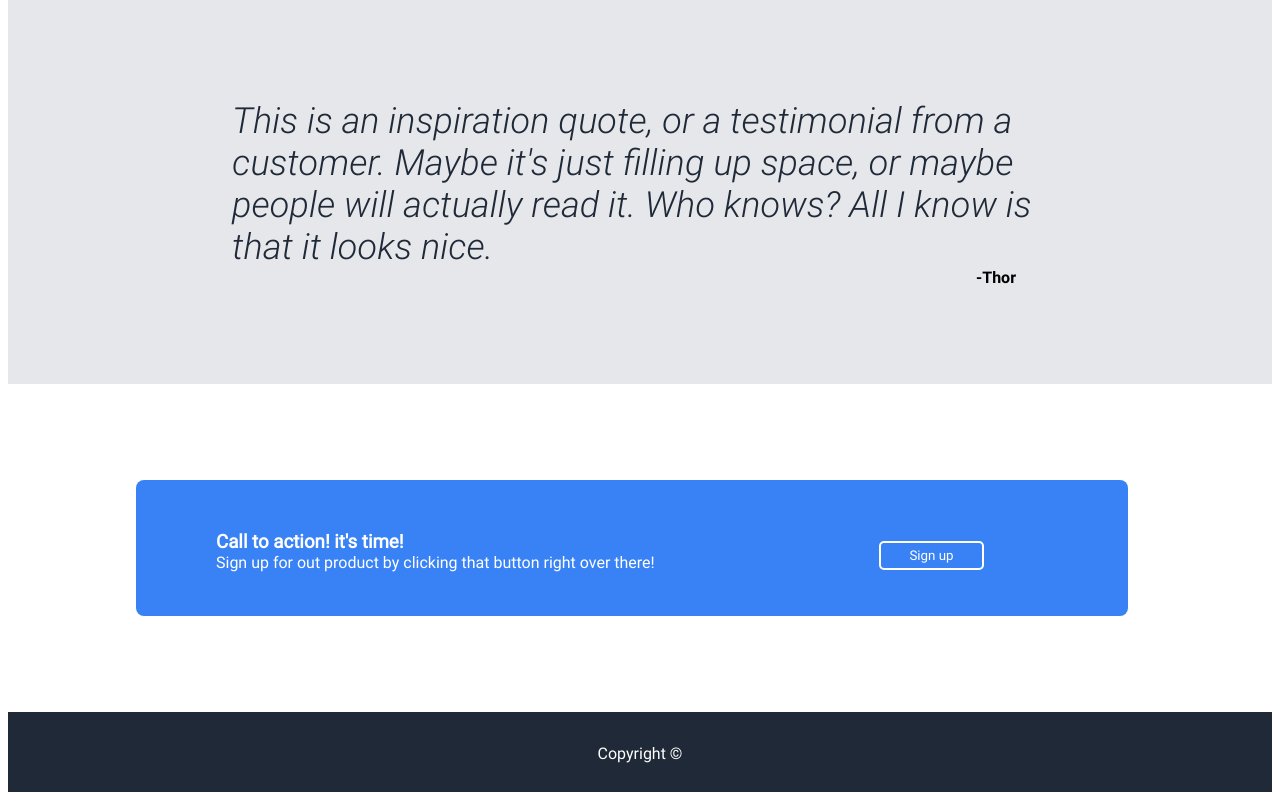
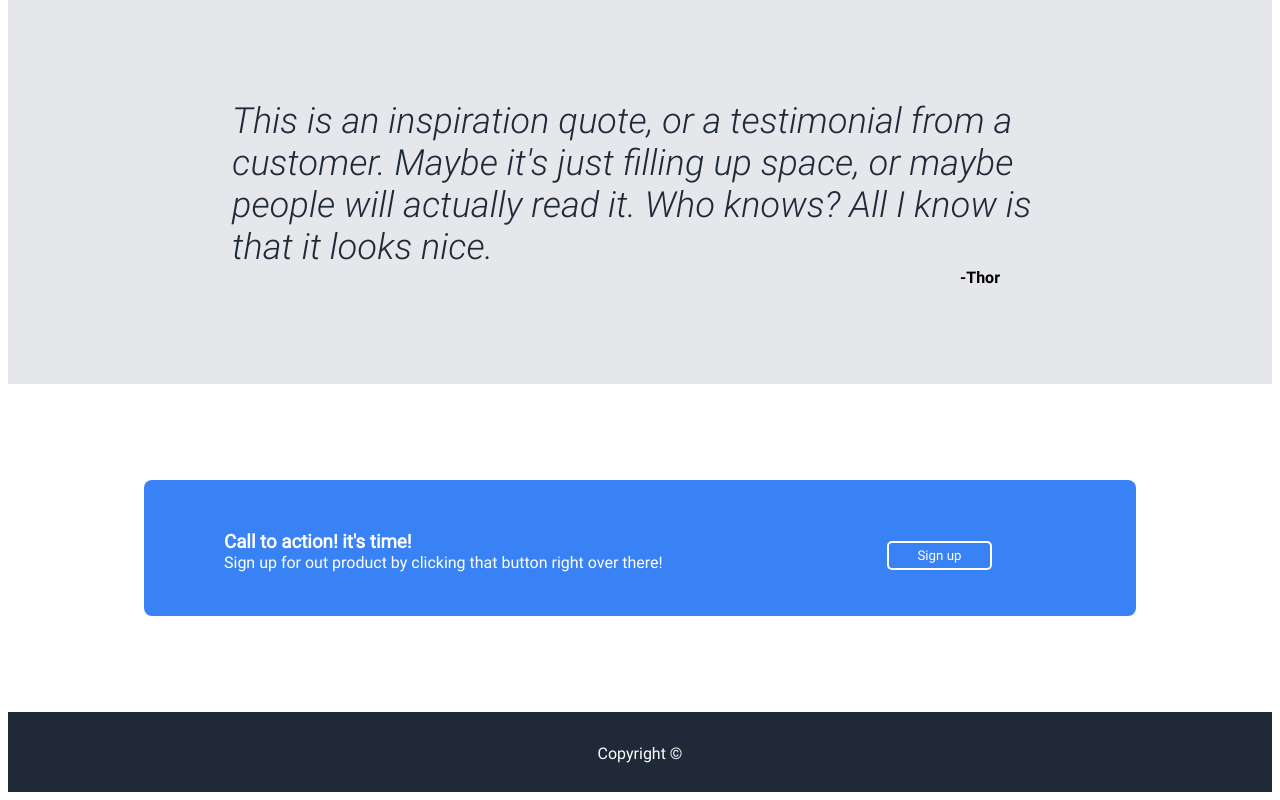
Before and after one commit to shada12/Main-CSS-Project, a plain HTML site: page index.html in a window 1280 px wide. Shown: the part 984-1784 px from the top of the page. Drawn offline with Linux system fonts and the light colour scheme.

Commit message:
Update style.css

```diff
--- a/style.css
+++ b/style.css
@@ -194,7 +194,7 @@ header {
 .thor p {
 
     text-align: right;
-    margin-right: 7rem;
+    margin-right: 8rem;
     margin-top: 0;
     font-family: 'Roboto-Bold';
     padding: 0rem 0rem 0rem 0rem;
@@ -203,10 +203,13 @@ header {
 
 .calltoAction {
 
+
+
     height: 6rem;
     width: 62rem;
     background-color: #3882F6;
-    margin-left: 8rem;
+    margin-left: auto;
+    margin-right: auto;
     margin-bottom: 6rem;
     padding-bottom: 2.5rem;
     color: hsl(0, 0%, 100%);
```
